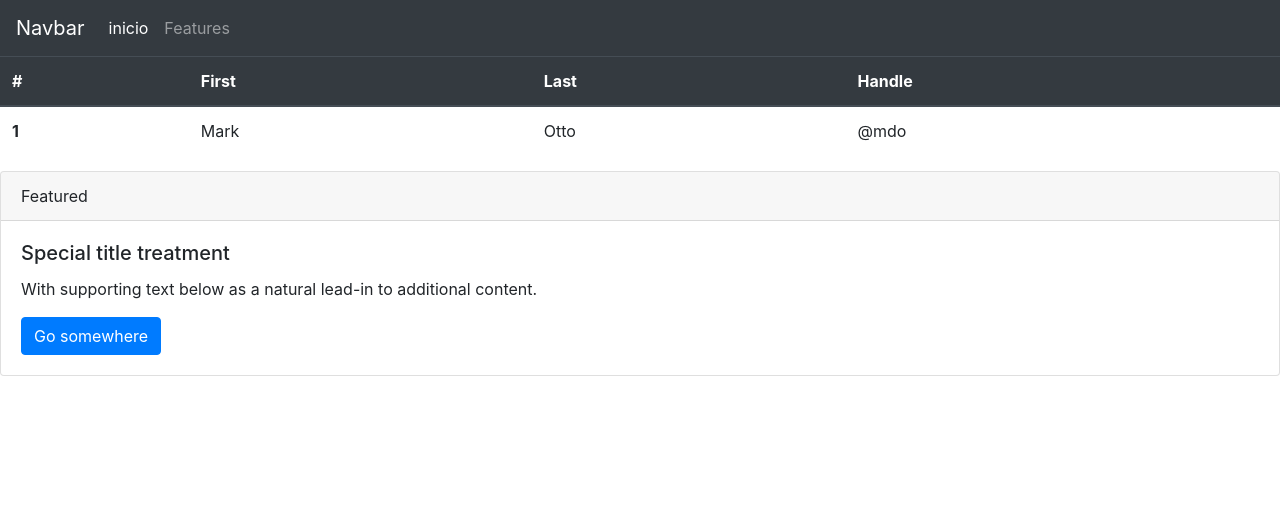
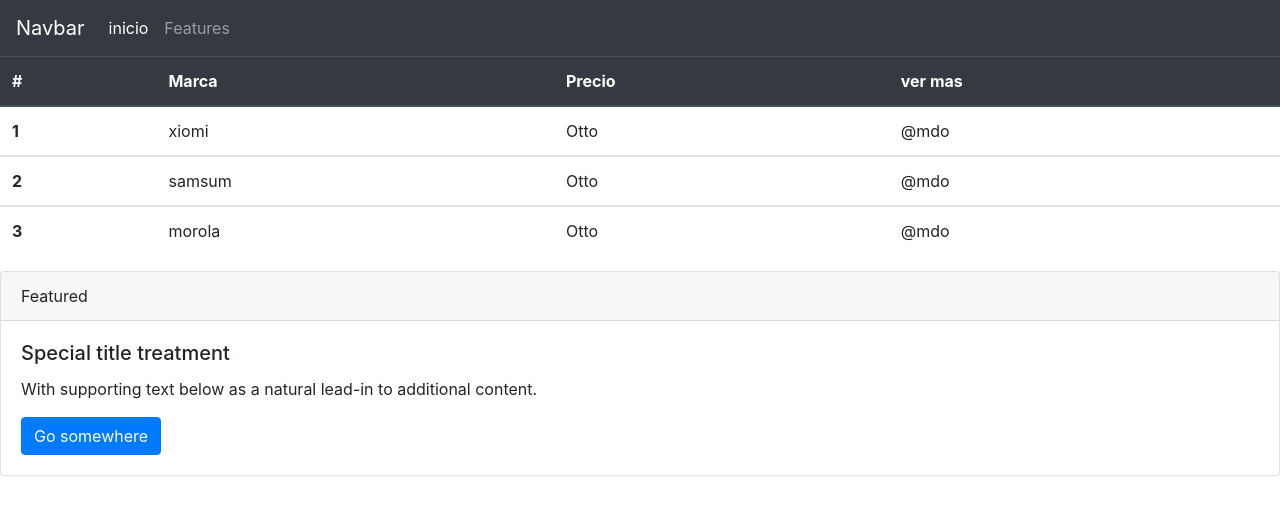
Before and after one commit to jorge18gonzalez/lineas, an Angular app: page / in a window 1280 px wide. Shown: the top 514 px of the page. Built offline with nearby package versions, Linux system fonts and the light colour scheme.

Commit message:
se agraga los datos ala tabla

```diff
--- a/src/app/stock/stock.component.html
+++ b/src/app/stock/stock.component.html
@@ -3,19 +3,18 @@
     <thead class="thead-dark">
       <tr>
         <th scope="col">#</th>
-        <th scope="col">First</th>
-        <th scope="col">Last</th>
-        <th scope="col">Handle</th>
+        <th scope="col">Marca</th>
+        <th scope="col">Precio</th>
+        <th scope="col">ver mas</th>
       </tr>
     </thead>
-    <tbody>
+    <tbody *ngFor="let telefono of telefonos">
       <tr>
-        <th scope="row">1</th>
-        <td>Mark</td>
+        <th scope="row">{{telefono.id}}</th>
+        <td>{{telefono.marca}}</td>
         <td>Otto</td>
         <td>@mdo</td>
       </tr>
-      <tr>
     </tbody>
   </table>
 
--- a/src/app/telefonos.model.ts
+++ b/src/app/telefonos.model.ts
@@ -1,10 +1,10 @@
 export const TELEFONOS = [
-    {"id": 1 , "marca": "xiomi" , "urlImg": "https://skymotion.com.co/wp-content/uploads/2020/04/redmi-note-8b.jpg " ,
+    {"id": 1 , "marca": "xiomi" ,"precio" : 600.000 ,"urlImg": "https://skymotion.com.co/wp-content/uploads/2020/04/redmi-note-8b.jpg " ,
     "carateristicas": "Batería de 4000 mAh con carga rápida.Memoria de 64GB para guardar todos tus recuerdos.Pantalla de 6,3"},
 
-    {"id" : 2 , "marca": "samsum" , "urlImg": "https://www.google.com/imgres?imgurl=https%3A%2F%2Fimages.samsung.com%2Fis%2Fimage%2Fsamsung%2Fco-galaxy-a30-a305-sm-a305gzkjcoo-frontblack-157746175%3F%24720_576_PNG%24&imgrefurl=https%3A%2F%2Fwww.samsung.com%2Fco%2Fsmartphones%2Fgalaxy-a%2Fgalaxy-a30-black-64gb-sm-a305gzkjcoo%2F&tbnid=Qed2u-YHFoPG2M&vet=12ahUKEwimhrOYn4DtAhVVGlkKHatAAz8QMygAegUIARC3AQ..i&docid=KiXNXYCHK0xNsM&w=720&h=576&q=samsung%20a30&ved=2ahUKEwimhrOYn4DtAhVVGlkKHatAAz8QMygAegUIARC3AQ",
+    {"id" : 2 , "marca": "samsum"  ,"precio" : 1.600000 , "urlImg": "https://www.google.com/imgres?imgurl=https%3A%2F%2Fimages.samsung.com%2Fis%2Fimage%2Fsamsung%2Fco-galaxy-a30-a305-sm-a305gzkjcoo-frontblack-157746175%3F%24720_576_PNG%24&imgrefurl=https%3A%2F%2Fwww.samsung.com%2Fco%2Fsmartphones%2Fgalaxy-a%2Fgalaxy-a30-black-64gb-sm-a305gzkjcoo%2F&tbnid=Qed2u-YHFoPG2M&vet=12ahUKEwimhrOYn4DtAhVVGlkKHatAAz8QMygAegUIARC3AQ..i&docid=KiXNXYCHK0xNsM&w=720&h=576&q=samsung%20a30&ved=2ahUKEwimhrOYn4DtAhVVGlkKHatAAz8QMygAegUIARC3AQ",
      "carateristicas": "Con tu Galaxy A30 no pierdas nada de tu contenido multimedia gracias a su gran pantalla de 6.4Infinity-UCaptura tus mejores momentos con tu con su camara Dual Con su carga rapida podrás disfrutar más!Sensor de desbloqueo de huella"},
 
-     {"id" : 3 ,"marca": "morola" , "urlImg":"https://www.google.com/imgres?imgurl=https%3A%2F%2Fwww.celularesimportados.com.co%2Fwp-content%2Fuploads%2F2020%2F02%2Fcelular-motorola-moto-g8-plus-ram-4gb-64gb-1-ano-de-garantia-D_NQ_NP_823528-MCO32985867229_112019-F.jpg&imgrefurl=https%3A%2F%2Fwww.celularesimportados.com.co%2Fproducto%2Fmotorola-g8-plus-4ram-64-memoria%2F&tbnid=n3KUbT4NvgqKGM&vet=12ahUKEwjcje65qYDtAhUX3VkKHVupArcQMygHegUIARC9AQ..i&docid=GkmoyG4riFZV_M&w=710&h=676&q=motorola%20g8%20plus&ved=2ahUKEwjcje65qYDtAhUX3VkKHVupArcQMygHegUIARC9AQ",
+     {"id" : 3 ,"marca": "morola" , "precio" : 7000.000, "urlImg":"https://www.google.com/imgres?imgurl=https%3A%2F%2Fwww.celularesimportados.com.co%2Fwp-content%2Fuploads%2F2020%2F02%2Fcelular-motorola-moto-g8-plus-ram-4gb-64gb-1-ano-de-garantia-D_NQ_NP_823528-MCO32985867229_112019-F.jpg&imgrefurl=https%3A%2F%2Fwww.celularesimportados.com.co%2Fproducto%2Fmotorola-g8-plus-4ram-64-memoria%2F&tbnid=n3KUbT4NvgqKGM&vet=12ahUKEwjcje65qYDtAhUX3VkKHVupArcQMygHegUIARC9AQ..i&docid=GkmoyG4riFZV_M&w=710&h=676&q=motorola%20g8%20plus&ved=2ahUKEwjcje65qYDtAhUX3VkKHVupArcQMygHegUIARC9AQ",
      "carateristicas": "Sensor 48 MPX + Night Vision.Cámara frontal 25 MPX.Más de un día de batería + Cargador Turbo Power.Pantalla Max Vision 6.3"}
 ]
```
